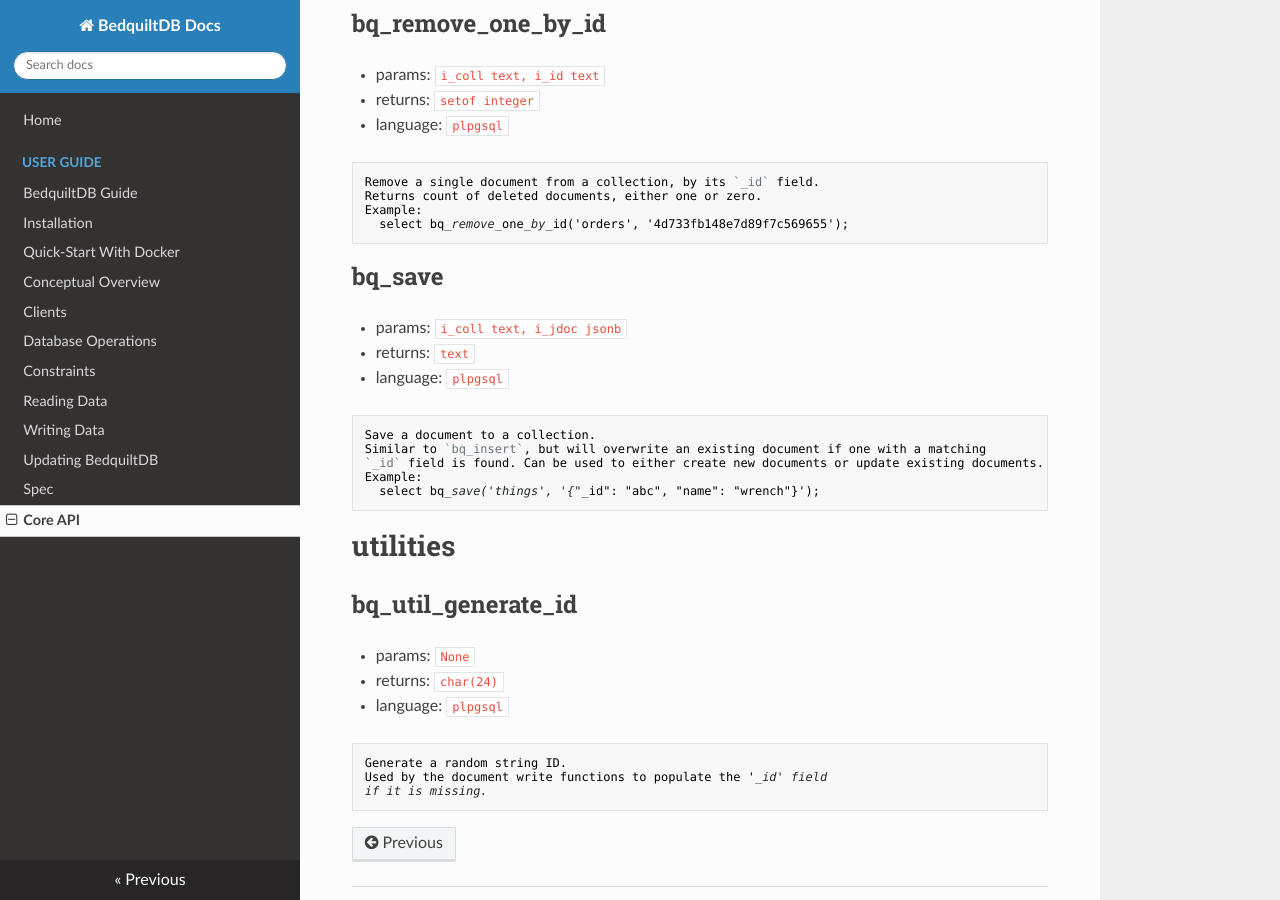
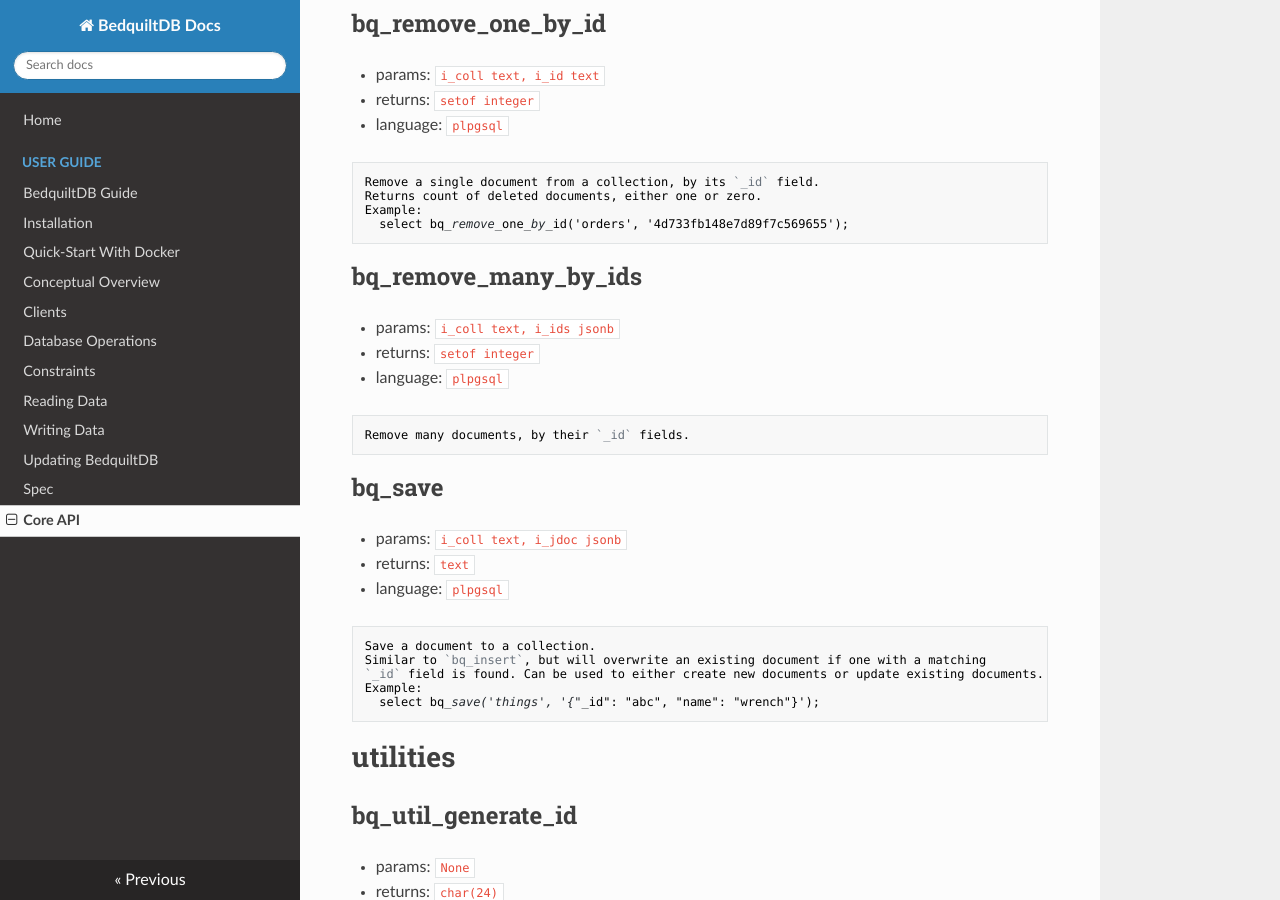
Before and after one commit to BedquiltDB/bedquilt-core, an MkDocs documentation site: the page built from doc/api_docs.md, in a window 1280 px wide and 900 px high, scrolled down 4634 px. Built offline with MkDocs 1.6.1, drawn with Linux system fonts in a browser that asks for light colours; nearby versions of some CDN libraries; old or Windows-style settings are respelled for this version of MkDocs.

Commit message:
Build docs

````diff
--- a/doc/api_docs.md
+++ b/doc/api_docs.md
@@ -274,6 +274,18 @@
 
 
 
+## bq\_remove\_many\_by\_ids
+
+- params: `i_coll text, i_ids jsonb`
+- returns: `setof integer`
+- language: `plpgsql`
+
+```markdown
+Remove many documents, by their `_id` fields.
+```
+
+
+
 ## bq\_save
 
 - params: `i_coll text, i_jdoc jsonb`
````
